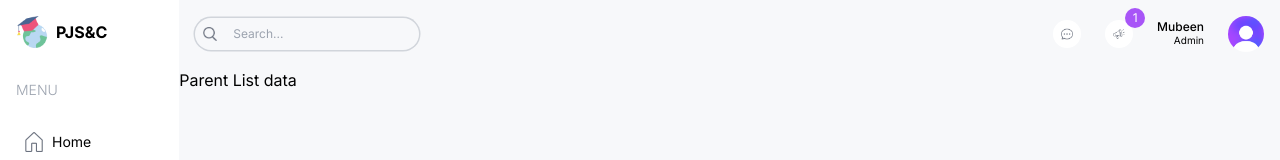
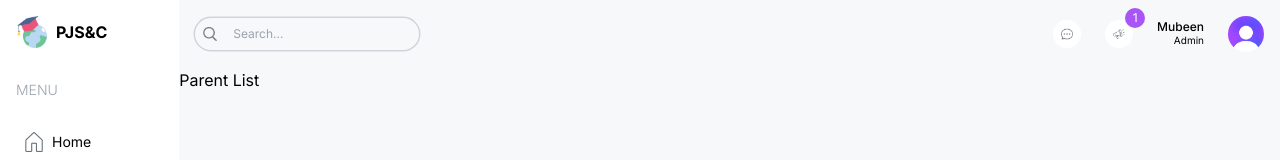
Before and after one commit to mubeenyasin72/school-management-system, a Next.js app: page /list/parents in a window 1280 px wide. Shown: the top 160 px of the page. Built offline with nearby package versions, Linux system fonts and the light colour scheme.

Commit message:
working on bugs

```diff
--- a/src/app/(dashboard)/list/parents/page.tsx
+++ b/src/app/(dashboard)/list/parents/page.tsx
@@ -6,7 +6,7 @@ import Link from "next/link";
 import { role, parentsData } from "@/lib/data"
 const ParentList = () => {
   return (
-    <div className=''>Parent List data</div>
+    <div className=''>Parent List</div>
   )
 }
 
```
